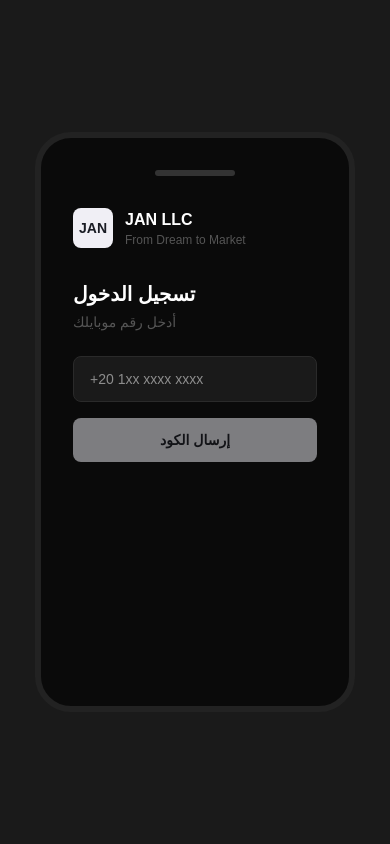
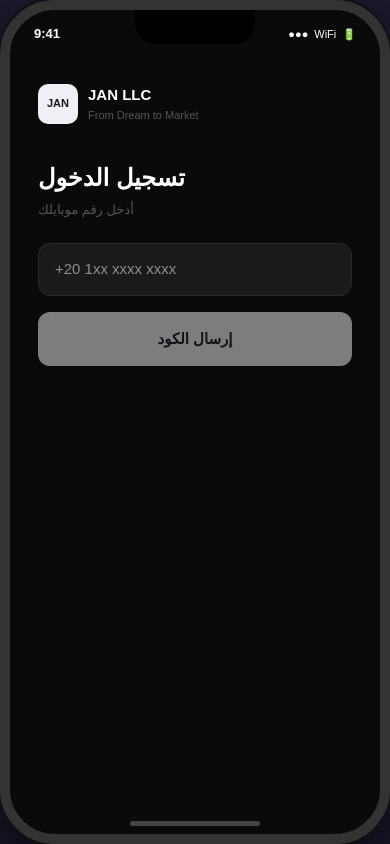
Before and after one commit to naparyfrontend-lang/-jan-llc-app, a Next.js app: page /login in a window 390 px wide. Built offline with nearby package versions, Linux system fonts and the light colour scheme.

Commit message:
iphone frame login

```diff
--- a/app/login/page.jsx
+++ b/app/login/page.jsx
@@ -38,28 +38,40 @@ export default function LoginPage() {
   };
 
   return (
-    <div className="min-h-screen bg-[#1a1a1a] flex items-center justify-center">
-  <div className="bg-[#0a0a0a] border-[6px] border-[#222] rounded-[36px] p-8 w-[320px] min-h-[580px] relative">
-    <div className="w-20 h-1.5 bg-[#333] rounded-full mx-auto mb-8"></div>
+    <div style={{minHeight:'100vh', background:'#1a1a2e', display:'flex', alignItems:'center', justifyContent:'center'}}>
+      <div style={{width:'390px', height:'844px', background:'#0a0a0a', borderRadius:'55px', border:'10px solid #333', position:'relative', overflow:'hidden', boxShadow:'0 0 0 2px #111, 0 30px 80px rgba(0,0,0,0.8)'}}>
 
-        <div className="flex items-center gap-3 mb-8">
-          <div className="w-10 h-10 bg-[#f0eff5] rounded-lg flex items-center justify-center font-bold text-[#1a1c24] text-sm">
-            JAN
-          </div>
-          <div>
-            <div className="text-white font-semibold">JAN LLC</div>
-            <div className="text-[#555] text-xs">From Dream to Market</div>
+        {/* Notch */}
+        <div style={{position:'absolute', top:0, left:'50%', transform:'translateX(-50%)', width:'120px', height:'34px', background:'#000', borderRadius:'0 0 20px 20px', zIndex:10}}></div>
+
+        {/* Status bar */}
+        <div style={{display:'flex', justifyContent:'space-between', alignItems:'center', padding:'10px 24px 0', marginTop:'4px'}}>
+          <span style={{color:'#fff', fontSize:'13px', fontWeight:'600'}}>9:41</span>
+          <div style={{display:'flex', gap:'6px', alignItems:'center'}}>
+            <span style={{color:'#fff', fontSize:'11px'}}>●●●</span>
+            <span style={{color:'#fff', fontSize:'11px'}}>WiFi</span>
+            <span style={{color:'#fff', fontSize:'11px'}}>🔋</span>
           </div>
         </div>
 
-        <h1 className="text-white text-xl font-semibold mb-1">
+        {/* Content */}
+        <div style={{padding:'40px 28px', display:'flex', flexDirection:'column', height:'calc(100% - 50px)'}}>
+          <div style={{display:'flex', alignItems:'center', gap:'10px', marginBottom:'36px'}}>
+            <div style={{width:'40px', height:'40px', background:'#f0eff5', borderRadius:'10px', display:'flex', alignItems:'center', justifyContent:'center', fontWeight:'700', fontSize:'11px', color:'#1a1c24'}}>JAN</div>
+            <div>
+              <div style={{color:'#fff', fontSize:'15px', fontWeight:'600'}}>JAN LLC</div>
+              <div style={{color:'#555', fontSize:'11px'}}>From Dream to Market</div>
+            </div>
+          </div>
+
+          <h1 style={{color:'#fff', fontSize:'24px', fontWeight:'600', marginBottom:'4px'}}>
             {step === 1 ? 'تسجيل الدخول' : 'أدخل الكود'}
           </h1>
-        <p className="text-[#555] text-sm mb-6">
+          <p style={{color:'#555', fontSize:'13px', marginBottom:'24px'}}>
             {step === 1 ? 'أدخل رقم موبايلك' : `تم إرسال كود على ${phone}`}
           </p>
 
-        {error && <div className="bg-red-900/20 border border-red-800 text-red-400 text-sm rounded-lg p-3 mb-4">{error}</div>}
+          {error && <div style={{background:'rgba(255,0,0,0.1)', border:'1px solid rgba(255,0,0,0.3)', color:'#ff6b6b', fontSize:'13px', borderRadius:'10px', padding:'12px', marginBottom:'16px'}}>{error}</div>}
 
           {step === 1 ? (
             <>
@@ -68,14 +80,14 @@ export default function LoginPage() {
                 placeholder="+20 1xx xxxx xxxx"
                 value={phone}
                 onChange={(e) => setPhone(e.target.value)}
-              className="w-full bg-[#1a1a1a] border border-[#2a2a2a] text-white rounded-lg px-4 py-3 text-sm mb-4 outline-none focus:border-[#444]"
+                style={{background:'#1a1a1a', border:'1px solid #2a2a2a', color:'#fff', borderRadius:'12px', padding:'14px 16px', fontSize:'15px', marginBottom:'16px', outline:'none', direction:'ltr'}}
                 dir="ltr"
               />
               <div id="recaptcha"></div>
               <button
                 onClick={sendOTP}
                 disabled={loading || !phone}
-              className="w-full bg-[#f0eff5] text-[#1a1c24] font-semibold rounded-lg py-3 text-sm disabled:opacity-50"
+                style={{background:'#f0eff5', color:'#1a1c24', fontWeight:'600', borderRadius:'12px', padding:'16px', fontSize:'15px', border:'none', cursor:'pointer', opacity: loading || !phone ? 0.5 : 1}}
               >
                 {loading ? 'جاري الإرسال...' : 'إرسال الكود'}
               </button>
@@ -84,25 +96,29 @@ export default function LoginPage() {
             <>
               <input
                 type="text"
-              placeholder="أدخل الكود المكون من 6 أرقام"
+                placeholder="الكود المكون من 6 أرقام"
                 value={otp}
                 onChange={(e) => setOtp(e.target.value)}
-              className="w-full bg-[#1a1a1a] border border-[#2a2a2a] text-white rounded-lg px-4 py-3 text-sm mb-4 outline-none focus:border-[#444] text-center tracking-widest"
+                style={{background:'#1a1a1a', border:'1px solid #2a2a2a', color:'#fff', borderRadius:'12px', padding:'14px 16px', fontSize:'20px', marginBottom:'16px', outline:'none', textAlign:'center', letterSpacing:'8px'}}
                 maxLength={6}
               />
               <button
                 onClick={verifyOTP}
                 disabled={loading || otp.length < 6}
-              className="w-full bg-[#f0eff5] text-[#1a1c24] font-semibold rounded-lg py-3 text-sm disabled:opacity-50"
+                style={{background:'#f0eff5', color:'#1a1c24', fontWeight:'600', borderRadius:'12px', padding:'16px', fontSize:'15px', border:'none', cursor:'pointer', opacity: loading || otp.length < 6 ? 0.5 : 1}}
               >
                 {loading ? 'جاري التحقق...' : 'تأكيد'}
               </button>
-            <button onClick={() => setStep(1)} className="w-full text-[#555] text-sm mt-3">
+              <button onClick={() => setStep(1)} style={{background:'none', border:'none', color:'#555', fontSize:'13px', marginTop:'12px', cursor:'pointer'}}>
                 رجوع
               </button>
             </>
           )}
         </div>
+
+        {/* Home indicator */}
+        <div style={{position:'absolute', bottom:'8px', left:'50%', transform:'translateX(-50%)', width:'130px', height:'5px', background:'#444', borderRadius:'3px'}}></div>
+      </div>
     </div>
   );
 }
```
Lines whose indentation alone changed are shown as unchanged.
